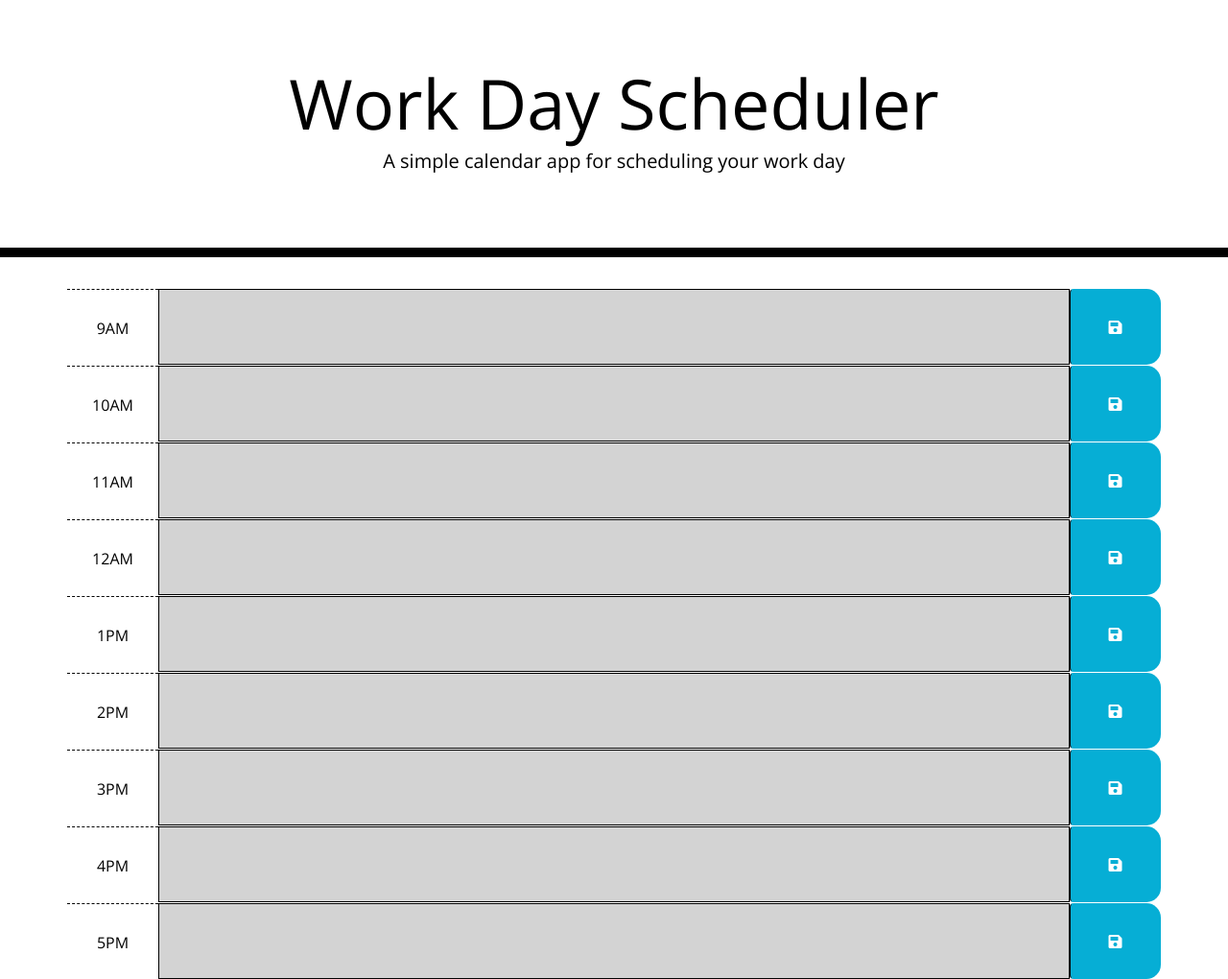
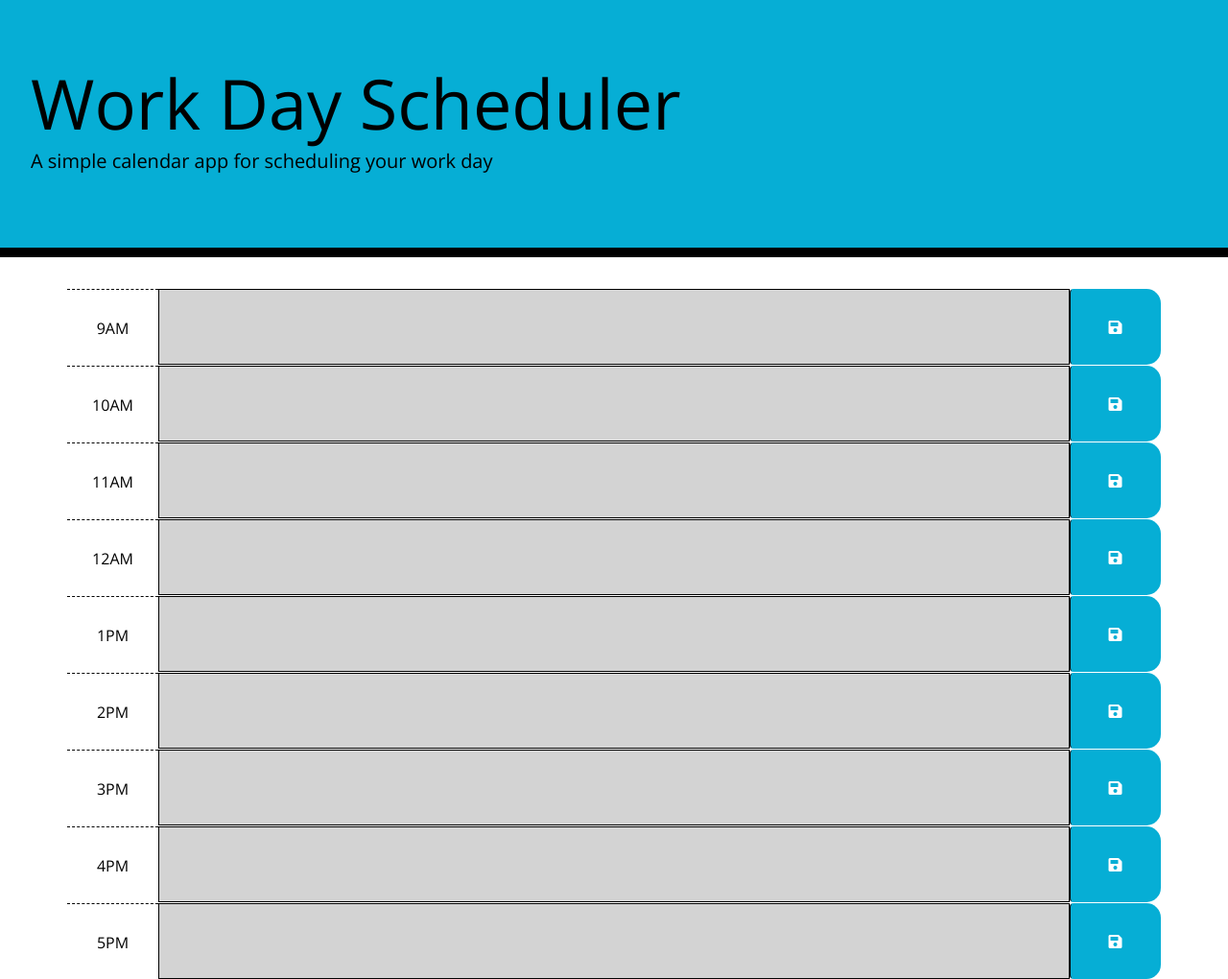
Before and after one commit to cedagbo/Daily-Planner-App, a plain HTML site: page starter/index.html in a window 1280 px wide. Shown: the whole page at 96% size. Drawn offline with nearby package versions, Linux system fonts and the light colour scheme.

Commit message:
update css file

```diff
--- a/starter/style.css
+++ b/starter/style.css
@@ -30,8 +30,8 @@ textarea:hover{
 }
 
 .jumbotron {
-  text-align: center;
-  background-color: transparent;
+  text-align: left;
+  background-color: var(--blue);
   color: var(--black);
   border-radius: 0;
   border-bottom: 10px solid var(--black);
```
